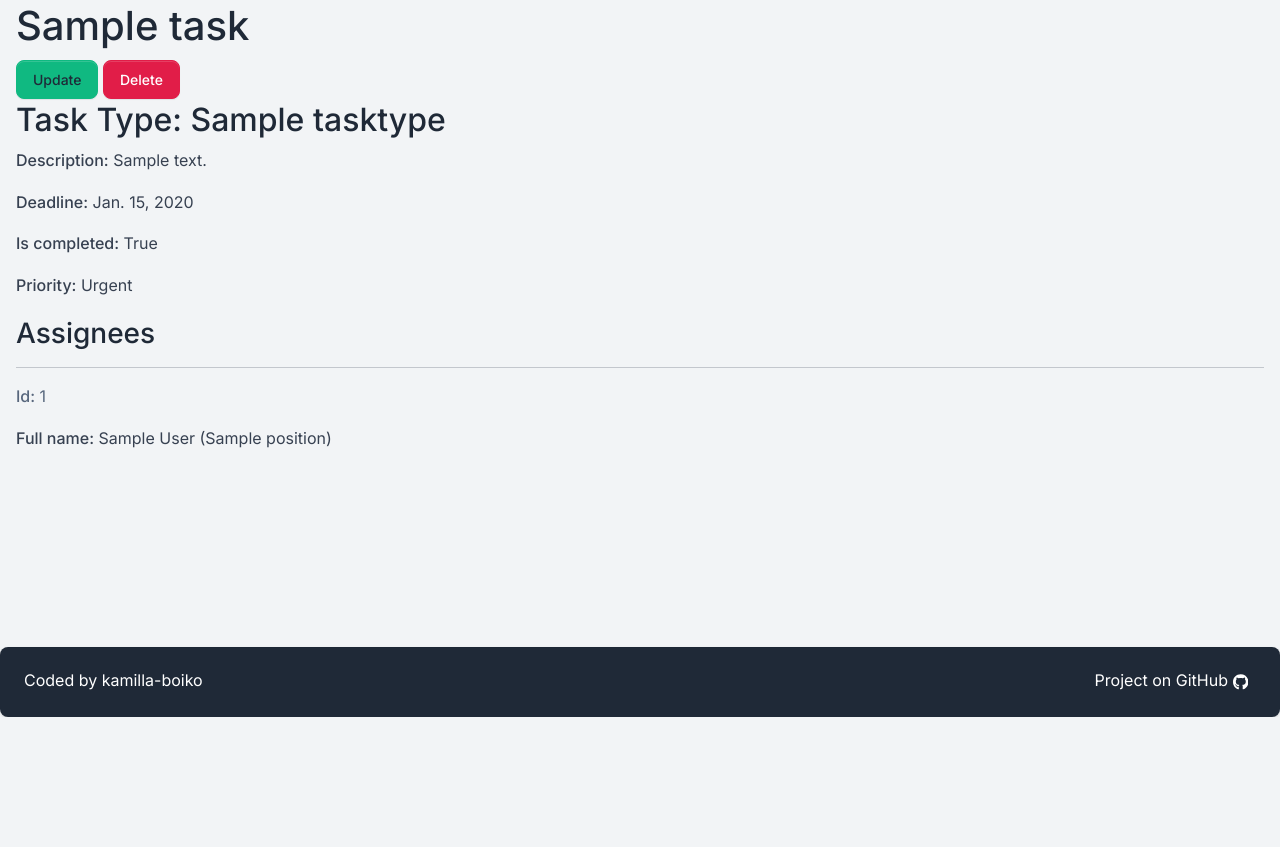
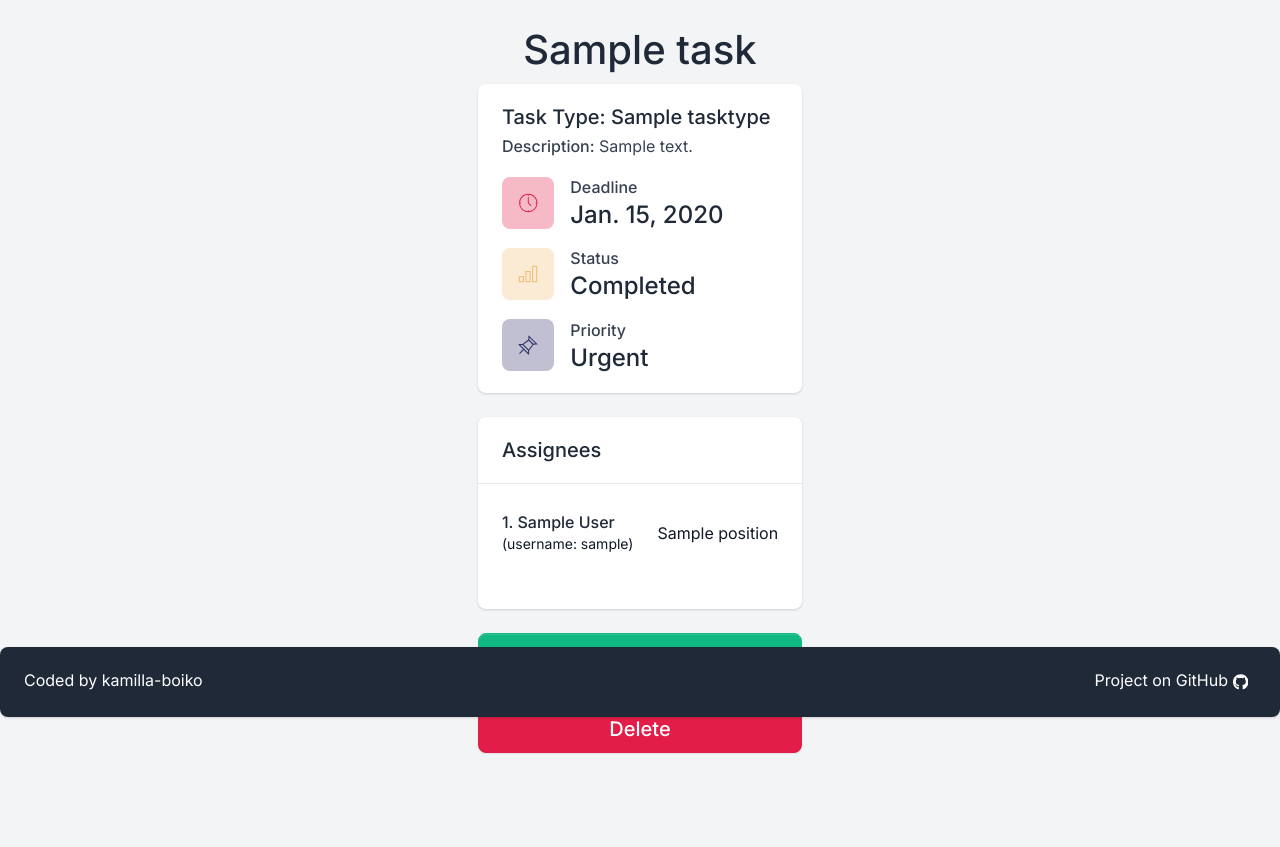
Before and after one commit to kamilla-boiko/task-manager, a Django app: page /dashboard/tasks/1/ in a window 1280 px wide. Shown: the part 83-930 px from the top of the page. Before the commit the page ends 800 px from the top, so only its background shows below. Run offline with Django 4.2, Linux system fonts and the light colour scheme; a user stored in the database is signed in; tables that the repository leaves empty hold one stand-in row (values such as "Sample post").

Commit message:
FRONT: TEMPLATES: Add bootstrap to task detail page

```diff
--- a/templates/dashboard/task_detail.html
+++ b/templates/dashboard/task_detail.html
@@ -1,26 +1,98 @@
 {% extends "base.html" %}
 
 {% block content %}
-  <h1>{{ task.name }}</h1>
-  <a class="btn btn-success" href="{% url 'dashboard:task-update' pk=task.id %}">Update</a>
-  <a class="btn btn-danger" href="{% url 'dashboard:task-delete' pk=task.id %}">Delete</a>
-  <h2>Task Type: {{ task.task_type }}</h2>
-  <p><strong>Description:</strong> {{ task.description }}</p>
-  <p><strong>Deadline:</strong> {{ task.deadline }}</p>
-  <p><strong>Is completed:</strong> {{ task.is_completed }}</p>
-  <p><strong>Priority:</strong> {{ task.priority }}</p>
+  <div class="d-flex justify-content-center my-4">
+    <div class="d-block mb-4 mb-md-0">
+      <h1 class="text-center">{{ task.name }}</h1>
 
-  <div class="ml-3">
-    <h3>Assignees</h3>
-    {% for assignee in task.assignees.all %}
-      <hr>
-      <p class="text-muted"><strong>Id:</strong> {{ assignee.id }}</p>
-      <p>
-        <strong>Full name:</strong>
-        {{ assignee.first_name }} {{ assignee.last_name }} ({{ assignee.position }})
-      </p>
-    {% empty %}
-      <p>No workers!</p>
-    {% endfor %}
+      <div class="col-12 px-0">
+        <div class="card border-0 shadow">
+          <div class="card-body">
+            <h2 class="fs-5 fw-bold mb-1">Task Type: {{ task.task_type }}</h2>
+            <p><strong>Description:</strong> {{ task.description }}</p>
+            <div class="d-block">
+              <div class="d-flex align-items-center me-5">
+                <div class="icon-shape icon-sm icon-shape-danger rounded me-3">
+                  <svg fill="currentColor" viewBox="0 0 20 20" xmlns="http://www.w3.org/2000/svg">
+                    <path d="M10.25,2.375c-4.212,0-7.625,3.413-7.625,7.625s3.413,7.625,7.625,7.625s7.625-3.413,7.625-7.625S14.462,2.375,10.25,2.375M10.651,16.811v-0.403c0-0.221-0.181-0.401-0.401-0.401s-0.401,0.181-0.401,0.401v0.403c-3.443-0.201-6.208-2.966-6.409-6.409h0.404c0.22,0,0.401-0.181,0.401-0.401S4.063,9.599,3.843,9.599H3.439C3.64,6.155,6.405,3.391,9.849,3.19v0.403c0,0.22,0.181,0.401,0.401,0.401s0.401-0.181,0.401-0.401V3.19c3.443,0.201,6.208,2.965,6.409,6.409h-0.404c-0.22,0-0.4,0.181-0.4,0.401s0.181,0.401,0.4,0.401h0.404C16.859,13.845,14.095,16.609,10.651,16.811 M12.662,12.412c-0.156,0.156-0.409,0.159-0.568,0l-2.127-2.129C9.986,10.302,9.849,10.192,9.849,10V5.184c0-0.221,0.181-0.401,0.401-0.401s0.401,0.181,0.401,0.401v4.651l2.011,2.008C12.818,12.001,12.818,12.256,12.662,12.412"></path>
+                  </svg>
+                </div>
+                <div class="d-block">
+                  <label class="mb-0">Deadline</label>
+                  <h4 class="mb-0">{{ task.deadline }}</h4>
+                </div>
+              </div>
+              <div class="d-flex align-items-center pt-3">
+                <div class="icon-shape icon-sm icon-shape-secondary rounded me-3">
+                  <svg fill="currentColor" viewBox="0 0 20 20" xmlns="http://www.w3.org/2000/svg">
+                    <path d="M11.709,7.438H8.292c-0.234,0-0.427,0.192-0.427,0.427v8.542c0,0.234,0.192,0.427,0.427,0.427h3.417c0.233,0,0.426-0.192,0.426-0.427V7.865C12.135,7.63,11.942,7.438,11.709,7.438 M11.282,15.979H8.719V8.292h2.563V15.979zM6.156,11.709H2.74c-0.235,0-0.427,0.191-0.427,0.426v4.271c0,0.234,0.192,0.427,0.427,0.427h3.417c0.235,0,0.427-0.192,0.427-0.427v-4.271C6.583,11.9,6.391,11.709,6.156,11.709 M5.729,15.979H3.167v-3.416h2.562V15.979zM17.261,3.167h-3.417c-0.235,0-0.427,0.192-0.427,0.427v12.812c0,0.234,0.191,0.427,0.427,0.427h3.417c0.234,0,0.427-0.192,0.427-0.427V3.594C17.688,3.359,17.495,3.167,17.261,3.167 M16.833,15.979h-2.562V4.021h2.562V15.979z"></path>
+                  </svg>
+                </div>
+                <div class="d-block">
+                  <label class="mb-0">Status</label>
+                  <h4 class="mb-0">
+                    {% if task.is_completed %}
+                      Completed
+                    {% else %}
+                      Uncompleted
+                    {% endif %}
+                  </h4>
+                </div>
+              </div>
+              <div class="d-flex align-items-center pt-3">
+                <div class="icon-shape icon-sm icon-shape-tertiary rounded me-3">
+                  <svg fill="currentColor" viewBox="0 0 20 20" xmlns="http://www.w3.org/2000/svg">
+                    <path d="M17.592,8.936l-6.531-6.534c-0.593-0.631-0.751-0.245-0.751,0.056l0.002,2.999L5.427,9.075H2.491c-0.839,0-0.162,0.901-0.311,0.752l3.683,3.678l-3.081,3.108c-0.17,0.171-0.17,0.449,0,0.62c0.169,0.17,0.448,0.17,0.618,0l3.098-3.093l3.675,3.685c-0.099-0.099,0.773,0.474,0.773-0.296v-2.965l3.601-4.872l2.734-0.005C17.73,9.688,18.326,9.669,17.592,8.936 M3.534,9.904h1.906l4.659,4.66v1.906L3.534,9.904z M10.522,13.717L6.287,9.48l4.325-3.124l3.088,3.124L10.522,13.717z M14.335,8.845l-3.177-3.177V3.762l5.083,5.083H14.335z"></path>
+                  </svg>
+                </div>
+                <div class="d-block">
+                  <label class="mb-0">Priority</label>
+                  <h4 class="mb-0">{{ task.priority }}</h4>
+                </div>
+              </div>
+            </div>
+          </div>
+        </div>
+      </div>
+
+      <br>
+
+      <div class="col-12 col-xxl-12 mb-4">
+        <div class="card border-0 shadow">
+          <div class="card-header border-bottom d-flex align-items-center justify-content-between">
+            <h2 class="fs-5 fw-bold mb-0">Assignees</h2>
+          </div>
+          <div class="card-body">
+            <ul class="list-group list-group-flush list my--3">
+              <li class="list-group-item px-0">
+                {% for assignee in task.assignees.all %}
+                  <div class="row align-items-center">
+                    <div class="col-auto ms--2">
+                      <h4 class="h6 mb-0">
+                         {{ assignee.id }}. {{ assignee.first_name }} {{ assignee.last_name }}
+                      </h4>
+                      <div class="d-flex align-items-center">
+                        <small>(username: {{ assignee.username }})</small>
+                      </div>
+                    </div>
+                    <div class="col text-end">
+                      {{ assignee.position }}
+                    </div>
+                  </div>
+                  <br>
+                {% empty %}
+                  <p>No workers!</p>
+                {% endfor %}
+              </li>
+            </ul>
+          </div>
+        </div>
+      </div>
+      <div class="d-grid">
+        <a class="btn btn-success btn-lg" href="{% url 'dashboard:task-update' pk=task.id %}">Update</a>
+        <br>
+        <a class="btn btn-danger btn-lg" href="{% url 'dashboard:task-delete' pk=task.id %}">Delete</a>
+      </div>
+    </div>
   </div>
 {% endblock %}
```
